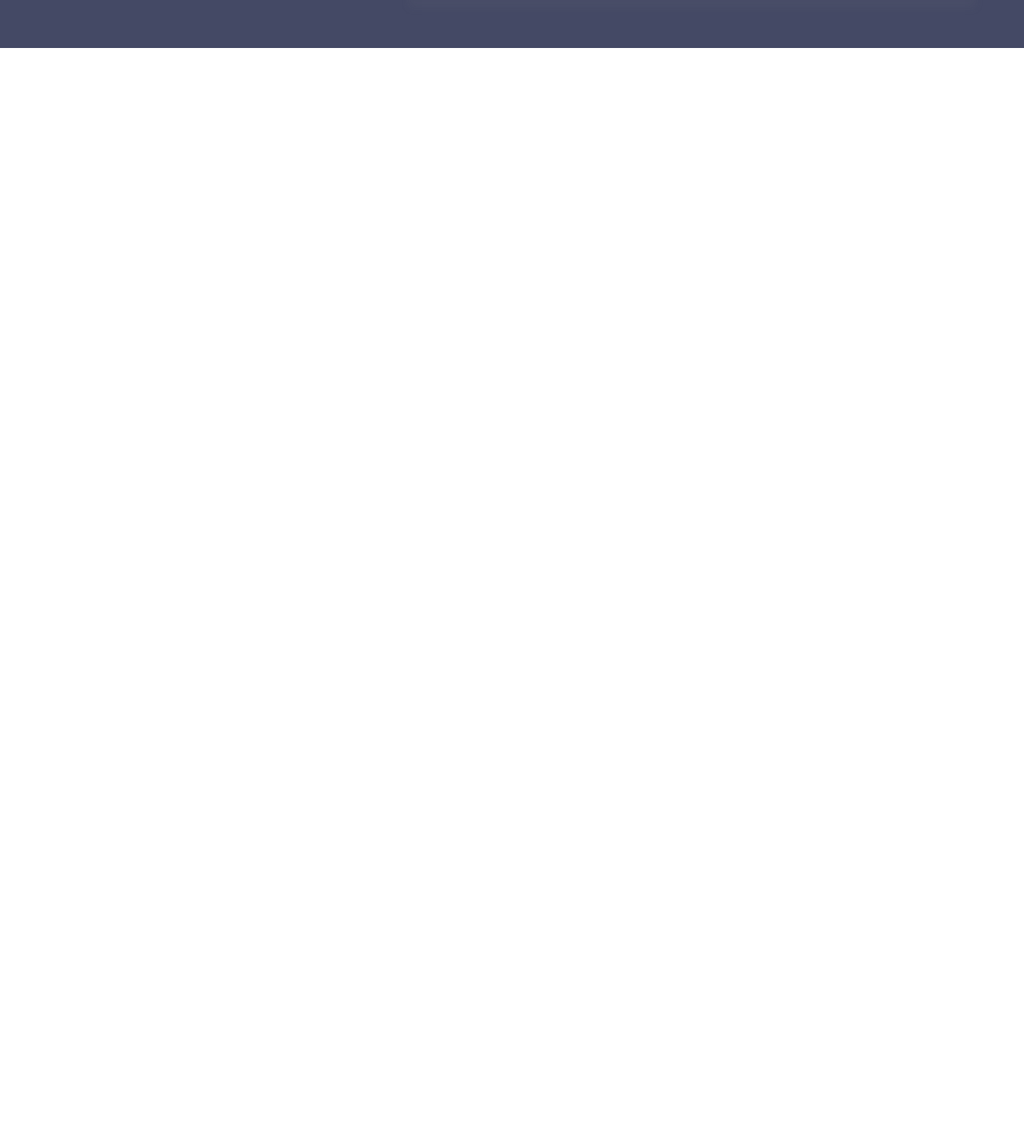
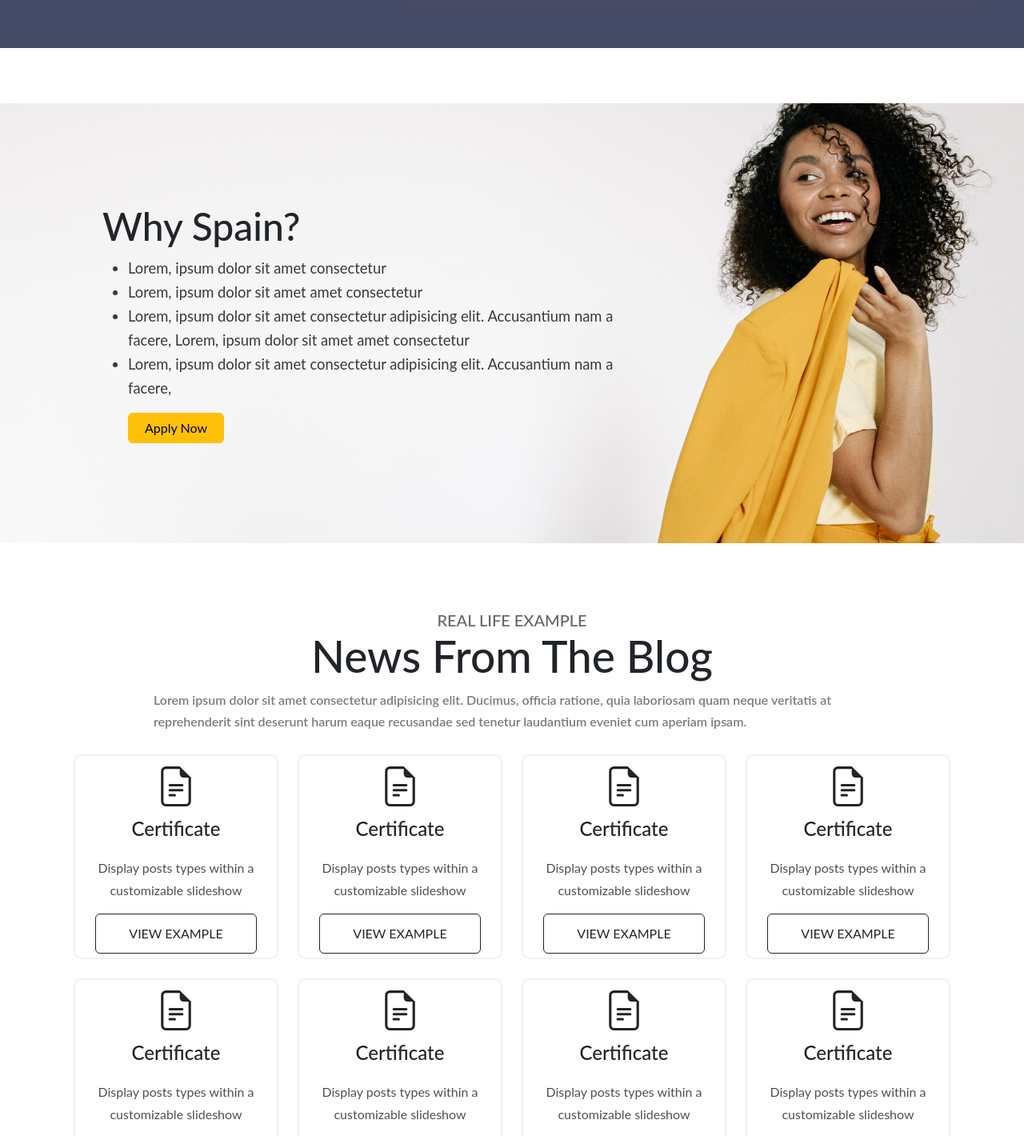
Before and after one commit to omar-vtc/Future-app, a React (Create React App) app: page / in a window 1280 px wide. Shown: the part 740-2160 px from the top of the page at 80% size. Before the commit the page ends 800 px from the top, so only its background shows below. Built offline with nearby package versions, Linux system fonts and the light colour scheme.

Commit message:
Country-page
1. created the why? part
2. created the requirements part

Remaining the dataflow part

```diff
--- /dev/null
+++ b/src/components/CountryInfo/ReqBox.js
@@ -0,0 +1,26 @@
+function ReqBox() {
+  return (
+    <div className="req-box">
+      <div className="icon-title">
+        <svg
+          xmlns="http://www.w3.org/2000/svg"
+          width="50"
+          height="50"
+          fill="currentColor"
+          className="bi bi-file-earmark-text"
+          viewBox="0 0 16 16"
+        >
+          <path d="M5.5 7a.5.5 0 0 0 0 1h5a.5.5 0 0 0 0-1zM5 9.5a.5.5 0 0 1 .5-.5h5a.5.5 0 0 1 0 1h-5a.5.5 0 0 1-.5-.5m0 2a.5.5 0 0 1 .5-.5h2a.5.5 0 0 1 0 1h-2a.5.5 0 0 1-.5-.5" />
+          <path d="M9.5 0H4a2 2 0 0 0-2 2v12a2 2 0 0 0 2 2h8a2 2 0 0 0 2-2V4.5zm0 1v2A1.5 1.5 0 0 0 11 4.5h2V14a1 1 0 0 1-1 1H4a1 1 0 0 1-1-1V2a1 1 0 0 1 1-1z" />
+        </svg>
+        <h4>Certificate</h4>
+      </div>
+      <div className="req-desc">
+        <p>Display posts types within a customizable slideshow</p>
+        <button className="btn btn-box btn-outline-dark">VIEW EXAMPLE</button>
+      </div>
+    </div>
+  );
+}
+
+export default ReqBox;
--- /dev/null
+++ b/src/components/CountryInfo/ReqGrid.js
@@ -0,0 +1,18 @@
+import ReqBox from "./ReqBox";
+
+function ReqGrid() {
+  return (
+    <div className="req-grid">
+      <ReqBox />
+      <ReqBox />
+      <ReqBox />
+      <ReqBox />
+      <ReqBox />
+      <ReqBox />
+      <ReqBox />
+      <ReqBox />
+    </div>
+  );
+}
+
+export default ReqGrid;
--- /dev/null
+++ b/src/components/CountryInfo/Requirements.js
@@ -0,0 +1,13 @@
+import UtTitle from "../UtilitiesCont/UtTitle";
+import ReqGrid from "./ReqGrid";
+
+function Requirements() {
+  return (
+    <div class="req-main">
+      <UtTitle />
+      <ReqGrid />
+    </div>
+  );
+}
+
+export default Requirements;
--- /dev/null
+++ b/src/components/CountryInfo/WhyCountry.js
@@ -0,0 +1,30 @@
+import React from "react";
+import "bootstrap/dist/css/bootstrap.min.css";
+import "../../css/spain.css";
+function WhyCountry() {
+  return (
+    <div className="why-country-main">
+      <div className="why-country">
+        <div className="why-country-cont">
+          <h1>Why Spain?</h1>
+          <ul className="ul-country">
+            <li>Lorem, ipsum dolor sit amet consectetur</li>
+            <li>Lorem, ipsum dolor sit amet amet consectetur</li>
+            <li>
+              Lorem, ipsum dolor sit amet consectetur adipisicing elit.
+              Accusantium nam a facere, Lorem, ipsum dolor sit amet amet
+              consectetur
+            </li>
+            <li>
+              Lorem, ipsum dolor sit amet consectetur adipisicing elit.
+              Accusantium nam a facere,
+            </li>
+          </ul>
+          <button className="btn btn-warning">Apply Now</button>
+        </div>
+      </div>
+    </div>
+  );
+}
+
+export default WhyCountry;
--- a/src/css/spain.css
+++ b/src/css/spain.css
@@ -69,7 +69,7 @@ body {
   /* border: solid red; */
 }
 
-.why-spain-main {
+.why-country-main {
   width: 100%;
   height: 86dvh;
   /* border: solid green; */
@@ -79,7 +79,7 @@ body {
   justify-content: center;
 }
 
-.why-spain {
+.why-country {
   width: 100%;
   height: 80%;
   /* border: solid blue; */
@@ -90,7 +90,7 @@ body {
   flex-direction: column;
   justify-content: center;
 }
-.why-spain-cont {
+.why-country-cont {
   width: 50%;
   height: 70%;
   /* border: solid black; */
@@ -99,11 +99,11 @@ body {
   flex-direction: column;
   justify-content: center;
 }
-.why-spain-cont .btn {
+.why-country-cont .btn {
   width: 120px;
   margin-left: 2rem;
 }
-.why-spain-cont h1 {
+.why-country-cont h1 {
   font-size: 48px;
 }
 .ul-country {
--- a/src/pages/Country.js
+++ b/src/pages/Country.js
@@ -1,10 +1,15 @@
+import Requirements from "../components/CountryInfo/Requirements";
+import WhyCountry from "../components/CountryInfo/WhyCountry";
 import Footer from "../components/Footer/Footer";
 import Header from "../components/Header/Header";
+import UtTitle from "../components/UtilitiesCont/UtTitle";
 function Country() {
   return (
     <div>
       <Header homePage={false} />
-      {/* <Footer /> */}
+      <WhyCountry />
+      <Requirements />
+      <Footer />
     </div>
   );
 }
```
